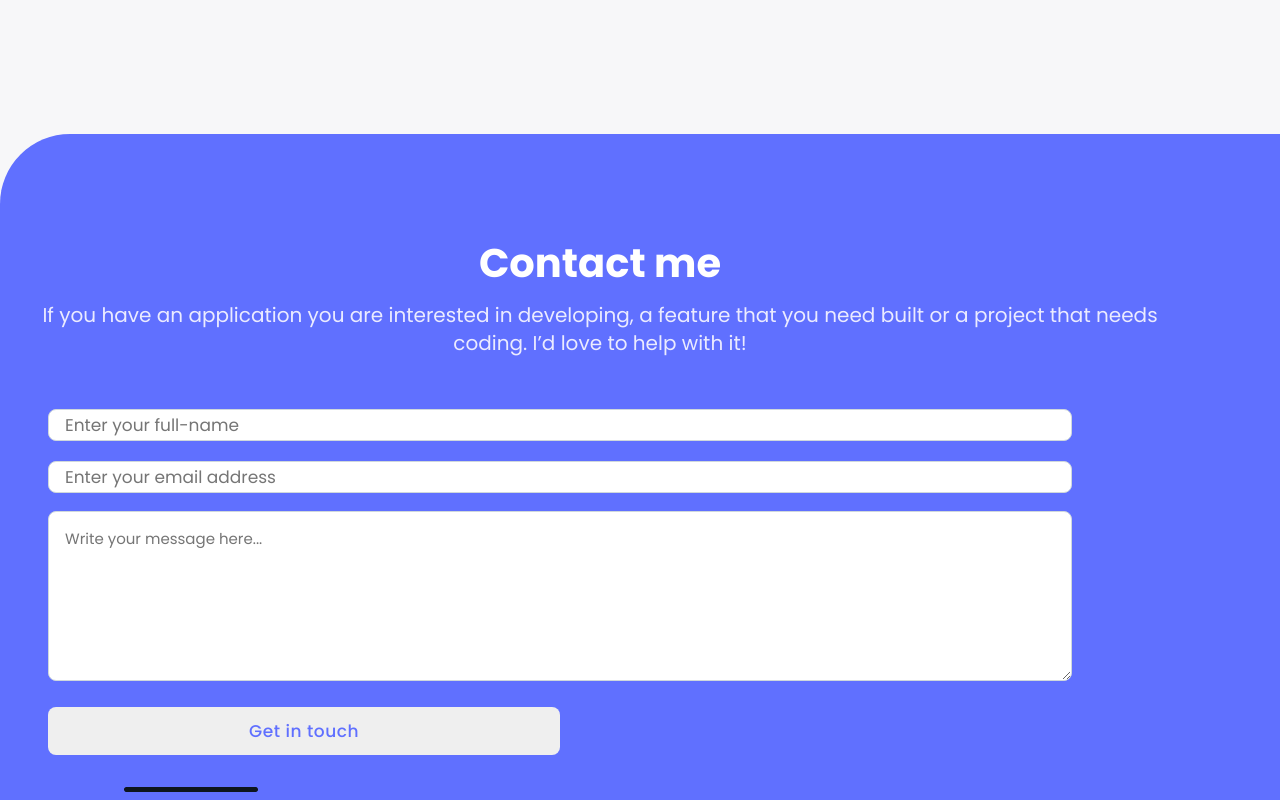
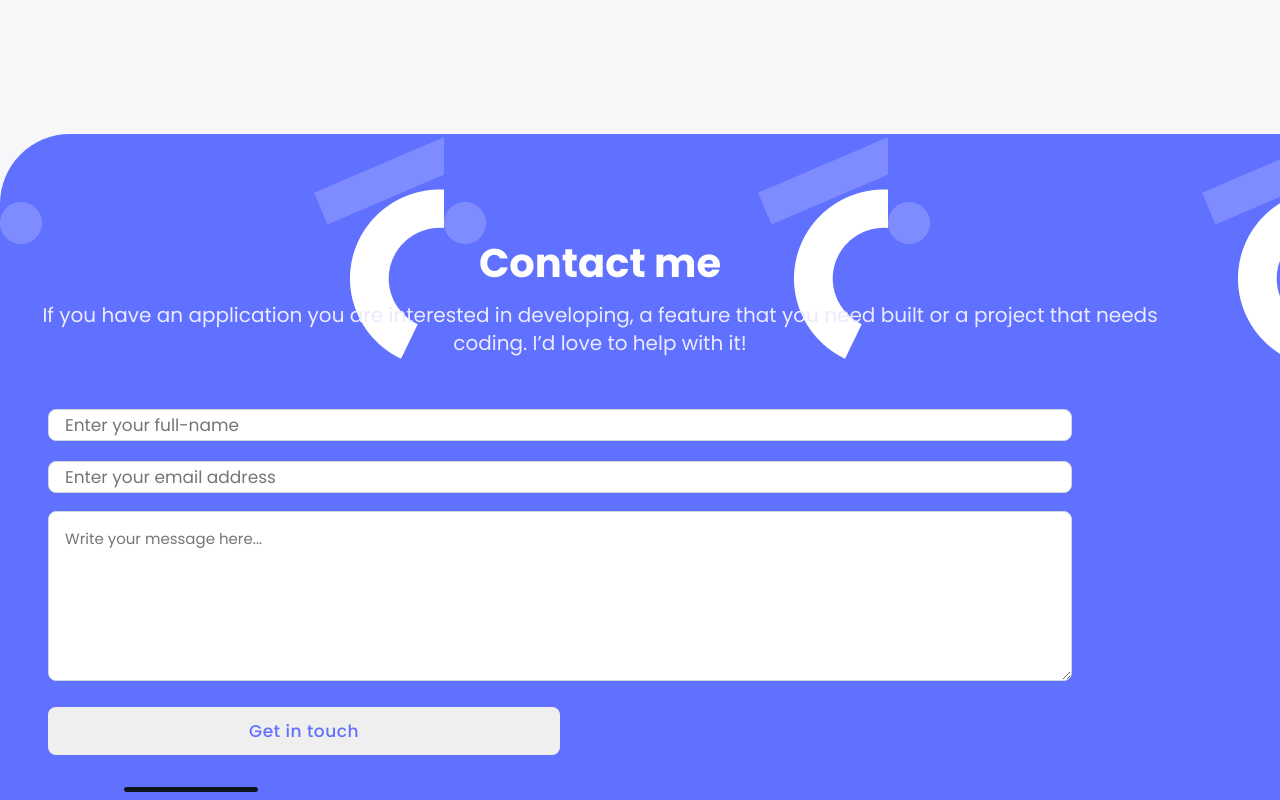
Before and after one commit to JoyTaribagshaw/My-Portfolio, a website: page index.html in a window 1280 px wide. Shown: the part 5607-6407 px from the top of the page. Drawn offline with nearby package versions, Linux system fonts and the light colour scheme.

Commit message:
Update CSS File

```diff
--- a/style.css
+++ b/style.css
@@ -422,6 +422,7 @@ background: #6070FF;
 padding-top: 103px;
 border-top-left-radius: 70px;
 margin-top: 150px;
+background-image: url(assets/contact-me.png);
 }
 
 .form-content-container {
```
